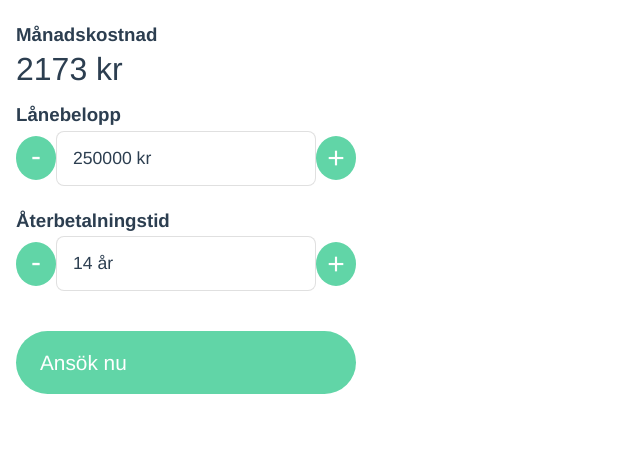
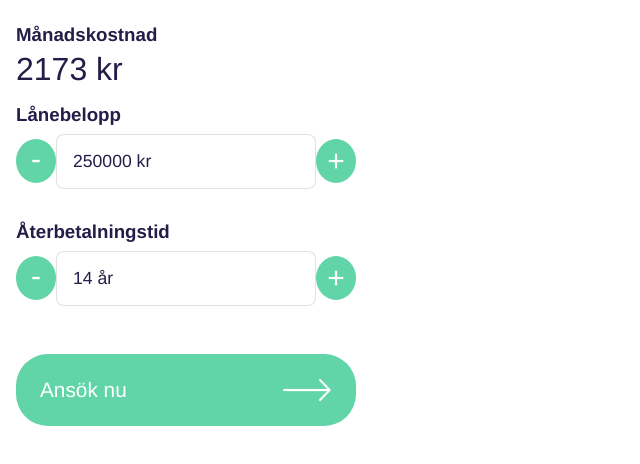
Before and after one commit to antonandresen/zmarta-group-loan-calculator, a Vue app: page / in a window 1280 px wide. Shown: the top 464 px of the page, without its empty margins (0-640 px from the left). Built offline with nearby package versions, Linux system fonts and the light colour scheme.

Commit message:
button design and right arrow img added

```diff
--- a/src/App.vue
+++ b/src/App.vue
@@ -25,7 +25,10 @@
       v-on:dec-val="decrementFieldValue"
       v-on:inc-val="incrementFieldValue"
     />
-    <button class="cta">{{ctaLabel}}</button>
+    <button class="cta">
+      <p>{{ctaLabel}}</p>
+      <img src="arrow-right.png" alt="right arrow" />
+    </button>
   </div>
 </template>
 
@@ -113,7 +116,7 @@ button {
   font-family: Avenir, Helvetica, Arial, sans-serif;
   -webkit-font-smoothing: antialiased;
   -moz-osx-font-smoothing: grayscale;
-  color: #2c3e50;
+  color: #221e48;
 }
 #app {
   width: 340px;
@@ -123,12 +126,20 @@ button {
 .cta {
   margin-top: 1rem;
   display: flex;
+  justify-content: space-between;
+  align-items: center;
   background: #61d5a7;
   border: none;
   color: white;
   border-radius: 2rem;
   width: 100%;
-  padding: 1.2rem 1.5rem;
+  padding: 0.7rem 1.5rem;
   font-size: 1.3rem;
+  cursor: pointer;
+}
+
+.cta img {
+  width: 50px;
+  height: auto;
 }
 </style>
--- a/src/components/FormInputField.vue
+++ b/src/components/FormInputField.vue
@@ -41,7 +41,7 @@ export default {
 
 <style scoped>
 section {
-  padding-bottom: 1.5rem;
+  padding-bottom: 2rem;
 }
 div {
   display: flex;
@@ -49,7 +49,7 @@ div {
   align-items: center;
 }
 h3 {
-  padding-bottom: 0.3rem;
+  padding-bottom: 0.5rem;
 }
 input {
   padding: 1rem;
```
Also changed, not shown: public/arrow-right.png (added).
